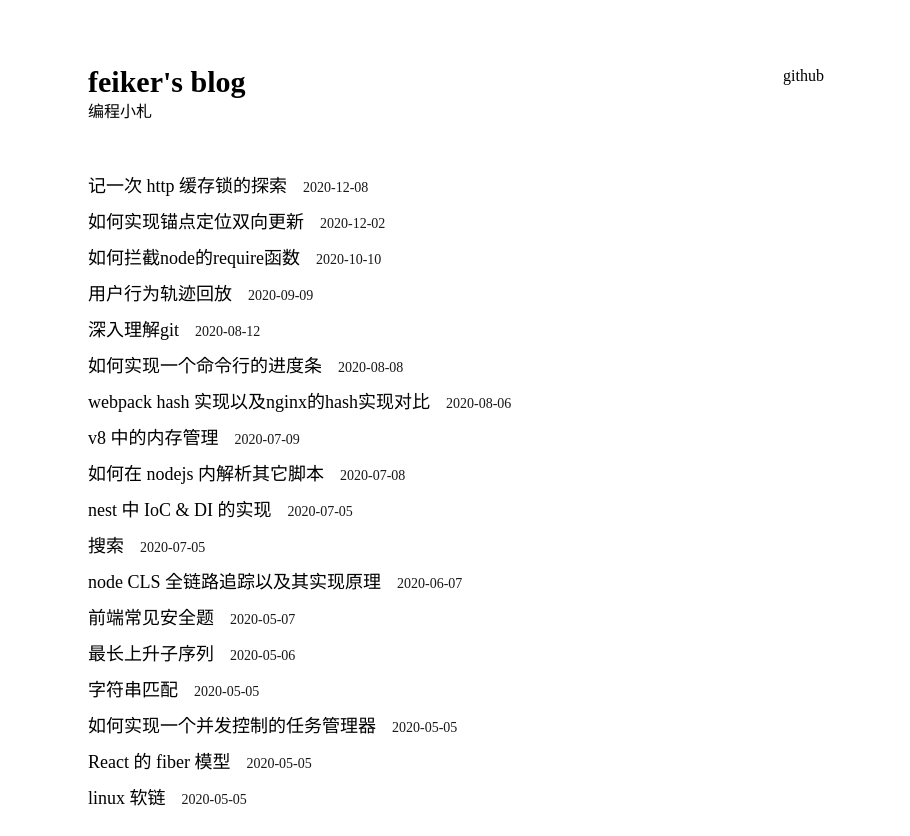
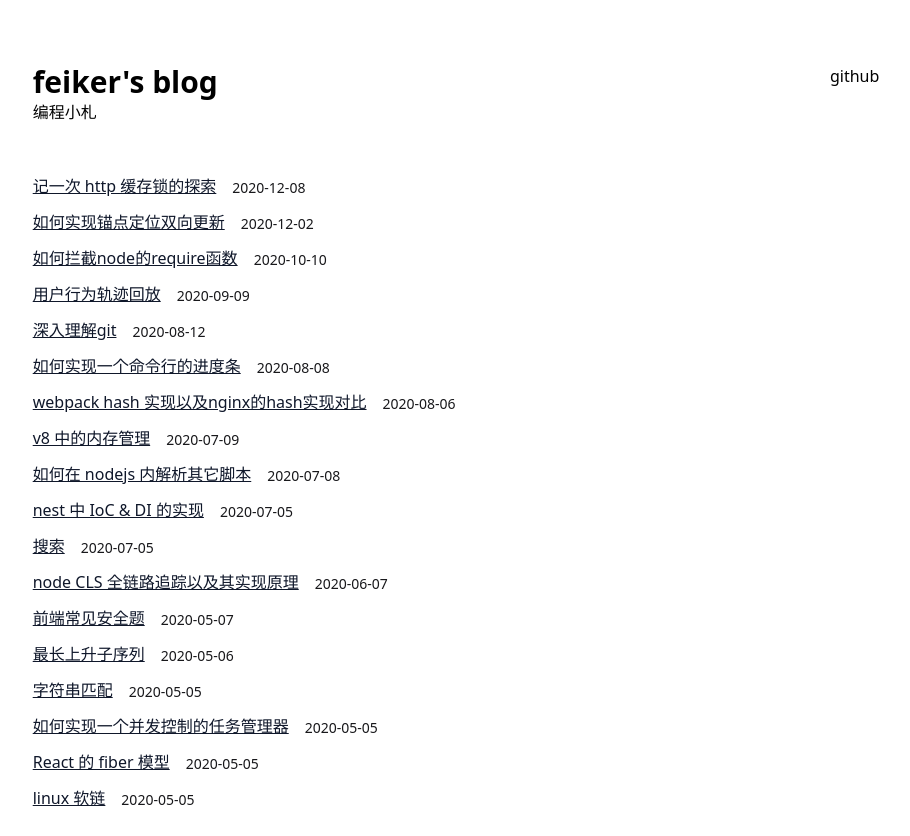
Before and after one commit to feikerwu/shan-hai-jing, a Next.js app: page / in a window 1280 px wide. Shown: the whole page, without its empty margins (184-1094 px from the left). Built offline with nearby package versions, Linux system fonts and the light colour scheme.

Commit message:
feat: 添加tailwindcss插件用于修改编辑情况

```diff
--- a/package.json
+++ b/package.json
@@ -12,6 +12,8 @@
     "@mdx-js/loader": "^2.1.5",
     "@mdx-js/react": "^2.1.5",
     "@next/mdx": "^13.0.2",
+    "@tailwindcss/typography": "^0.5.9",
+    "@vercel/analytics": "^0.1.8",
     "dayjs": "^1.11.3",
     "gray-matter": "^4.0.3",
     "grey-matter": "^0.0.0",
@@ -27,7 +29,6 @@
     "remark-gfm": "^3.0.1",
     "remark-html": "^15.0.1",
     "remark-math": "^5.1.1",
-    "@vercel/analytics": "^0.1.8",
     "styled-components": "^5.3.6"
   },
   "devDependencies": {
--- a/pages/_app.tsx
+++ b/pages/_app.tsx
@@ -2,7 +2,7 @@ import '../styles/globals.css';
 import type { AppProps } from 'next/app';
 import Layout from 'components/Layout';
 import hljs from 'highlight.js';
-import 'highlight.js/styles/atom-one-light.css';
+import 'highlight.js/styles/an-old-hope.css';
 import { useEffect } from 'react';
 
 import { Analytics } from '@vercel/analytics/react';
--- a/pages/index.tsx
+++ b/pages/index.tsx
@@ -12,7 +12,7 @@ type ListPageProps = {
 
 const PostList: NextPage<ListPageProps> = ({ allPosts }) => {
   return (
-    <div>
+    <div className='prose prose-slate'>
       {allPosts.map(post => (
         <PostItem {...post} key={post.slug}></PostItem>
       ))}
@@ -24,12 +24,10 @@ const PostItem: React.FC<Post> = ({ slug, date, title, desc, tags }) => {
   return (
     <div className='flex items-end my-2'>
       <Link href={`/post/${slug}`}>
-        <div className='text-lg font-medium pr-4'>
-          <a>{title}</a>
-        </div>
+        <a href={`/post/${slug}`}>{title}</a>
       </Link>
 
-      <div className='text-sm text-zinc-900 pb-0.5'>
+      <div className='text-sm text-zinc-900 pb-0.5 ml-4'>
         {dayjs(date).format('YYYY-MM-DD')}
       </div>
 
--- a/pages/post/[slug].tsx
+++ b/pages/post/[slug].tsx
@@ -15,7 +15,7 @@ const Post: NextPage<Post> = ({ content, isMdx, slug }) => {
         <title>{slug}</title>
       </Head>
       <div>
-        <main>
+        <main className='prose prose-slate'>
           <MDXRemote {...content} components={components}></MDXRemote>
         </main>
       </div>
--- a/styles/globals.css
+++ b/styles/globals.css
@@ -3,41 +3,6 @@
 @tailwind utilities;
 
 /* 设置基础 */
-@layer base {
-  html {
-    @apply text-base;
-    font-family: '-apple-system,arial,sans-serif';
-  }
-
-  h1 {
-    @apply text-2xl font-semibold mb-8;
-  }
-
-  h2 {
-    @apply text-xl font-semibold mt-4 mb-6;
-  }
-
-  h3 {
-    @apply text-lg font-semibold mt-4 mb-6;
-  }
-
-  li {
-    @apply list-disc mb-1;
-  }
-
-  a {
-    @apply no-underline transition delay-100 hover:text-sky-500 cursor-pointer hover:transition hover:delay-100;
-  }
-
-  math {
-    @apply my-8 container;
-  }
-
-  pre {
-    @apply my-4;
-  }
-  /* ... */
-}
 
 /* html,
 body {
--- a/tailwind.config.js
+++ b/tailwind.config.js
@@ -1,4 +1,7 @@
 /** @type {import('tailwindcss').Config} */
+
+// const plugin = require('tailwindcss/plugin');
+
 module.exports = {
   content: [
     // './app/**/*.{js,ts,jsx,tsx}',
@@ -13,5 +16,6 @@ module.exports = {
     },
     extend: {},
   },
-  plugins: [],
+  // 使用官方的书写插件
+  plugins: [require('@tailwindcss/typography')],
 };
```
Also changed, not shown: 1 other file (tests, documents, lock files or other folders).
